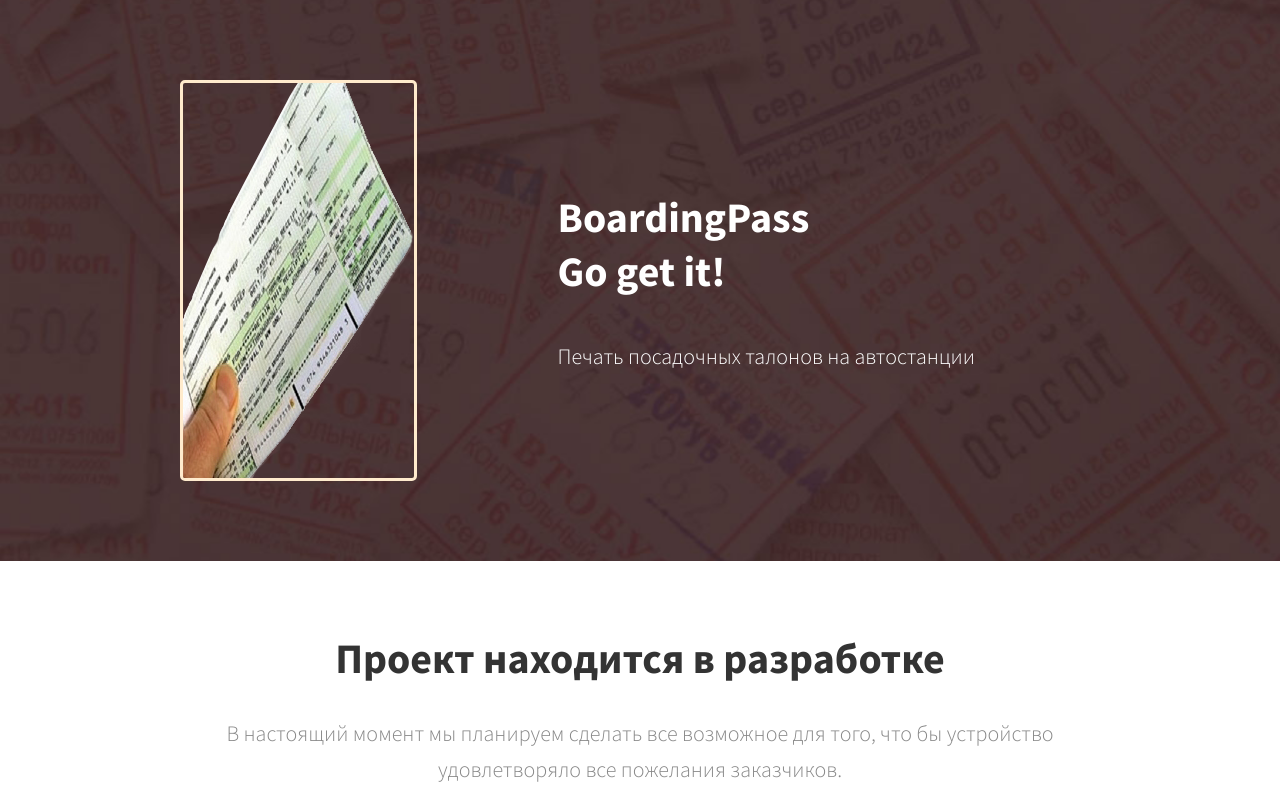
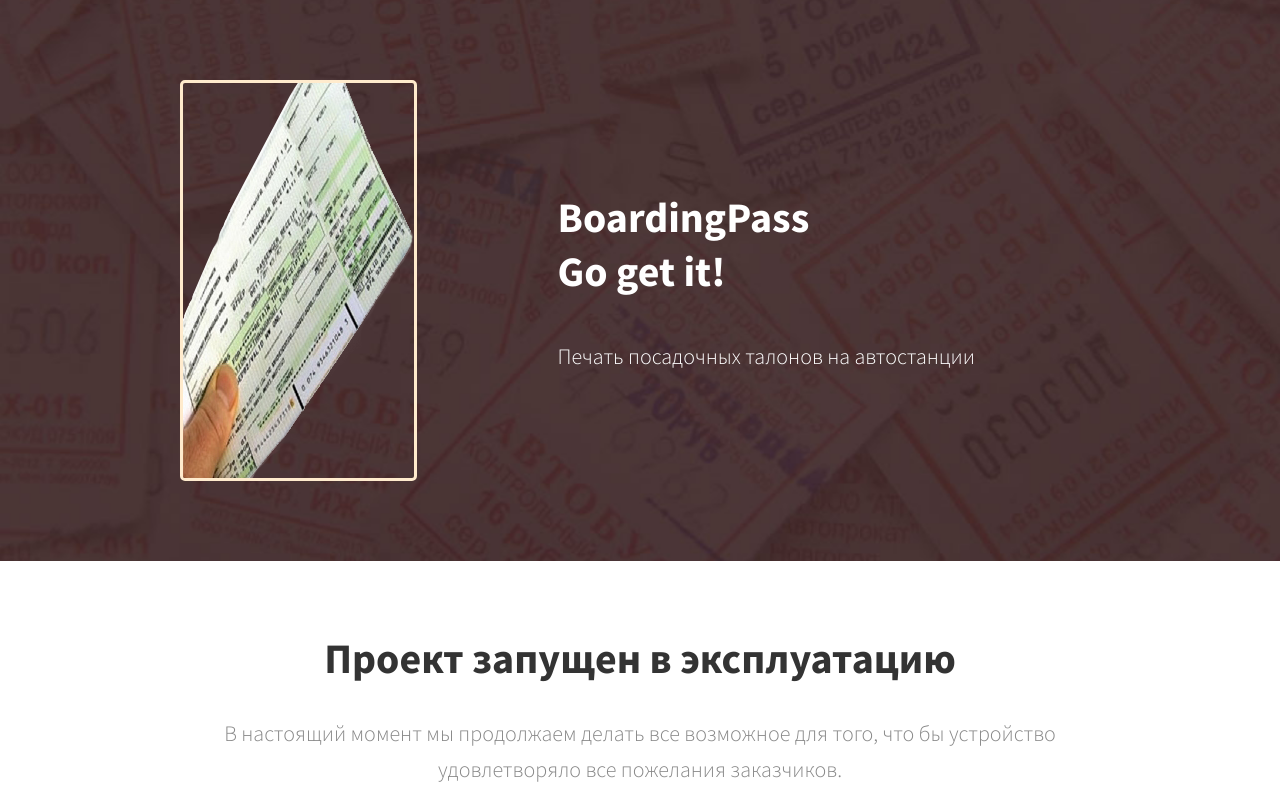
Before and after one commit to ofc076/ofc076.github.io, a plain HTML site: page index.html in a window 1280 px wide. Shown: the top 800 px of the page. Drawn offline with Linux system fonts and the light colour scheme; a script that the page names is missing.

Commit message:
Update index.html

```diff
--- a/index.html
+++ b/index.html
@@ -70,9 +70,9 @@
 	        <div class="container">
 	            <div class="row">
 	                <div class="col-sm-12 features">
-	                    <h2>Проект находится в разработке</h2>
+	                    <h2>Проект запущен в эксплуатацию</h2>
 	                    <p>
-	                    	В настоящий момент мы планируем сделать все возможное для того, что бы устройство удовлетворяло все пожелания заказчиков.
+	                    	В настоящий момент мы продолжаем делать все возможное для того, что бы устройство удовлетворяло все пожелания заказчиков.
 	                    </p>
 	                </div>
 	            </div>
```
